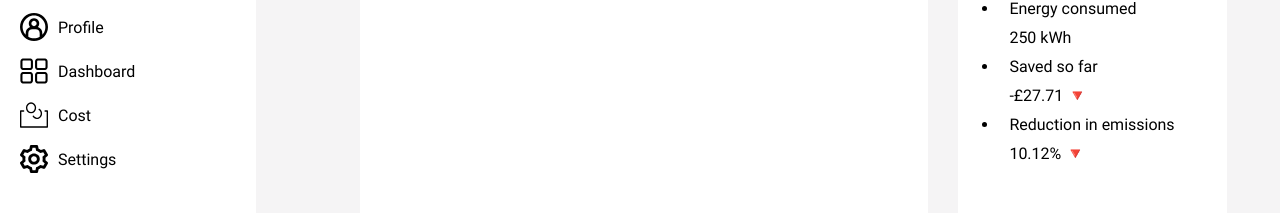
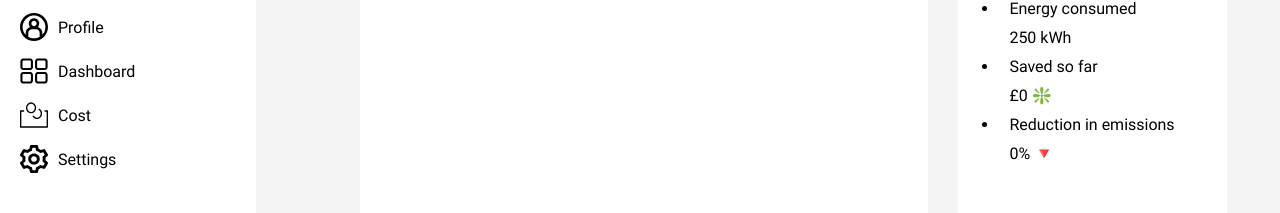
Before and after one commit to wardu/hippo, a React (Create React App) app in the folder client/: page /dashboard in a window 1280 px wide. Shown: the part 185-398 px from the top of the page. Built offline with nearby package versions, Linux system fonts and the light colour scheme.

Commit message:
Add functionality to Savings section data

```diff
--- a/client/src/components/Dashboard/Dashboard.jsx
+++ b/client/src/components/Dashboard/Dashboard.jsx
@@ -89,7 +89,7 @@ const Dashboard = () => {
                           <p>Saved so far</p>
                         </div>
                         <div className="data-cards__figure">
-                          <p>-£27.71 🔻</p>
+                          <p>£{saving} ❇️</p>
                         </div>
                       </li>
                       <li className="data-cards__item">
@@ -97,7 +97,7 @@ const Dashboard = () => {
                           <p>Reduction in emissions</p>
                         </div>
                         <div className="data-cards__figure">
-                          <p>10.12% 🔻</p>
+                          <p>{(saving / 40) * 100}% 🔻</p>
                         </div>
                       </li>
                     </ul>
@@ -114,7 +114,7 @@ const Dashboard = () => {
               <ul
                 className="advices__card"
                 onClick={() => {
-                  toggleChart('washine machine', 15);
+                  toggleChart('washine machine', 7);
                 }}
               >
                 <li className="advices__item">
@@ -135,7 +135,7 @@ const Dashboard = () => {
               <ul
                 className="advices__card"
                 onClick={() => {
-                  toggleChart('tumble dryer', 20);
+                  toggleChart('tumble dryer', 10);
                 }}
               >
                 <li className="advices__item">
@@ -154,7 +154,7 @@ const Dashboard = () => {
               <ul
                 className="advices__card"
                 onClick={() => {
-                  toggleChart('dish washer', 16);
+                  toggleChart('dish washer', 7);
                 }}
               >
                 <li className="advices__item">
```
